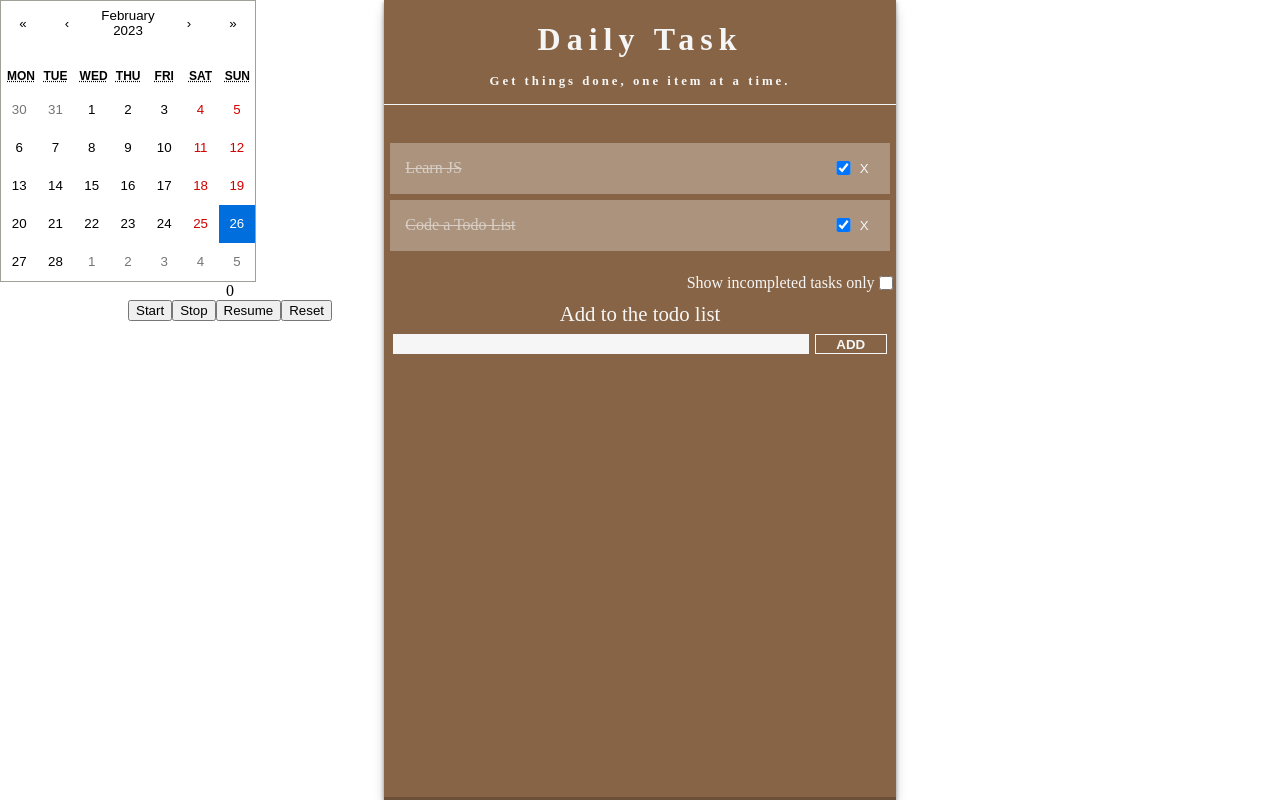
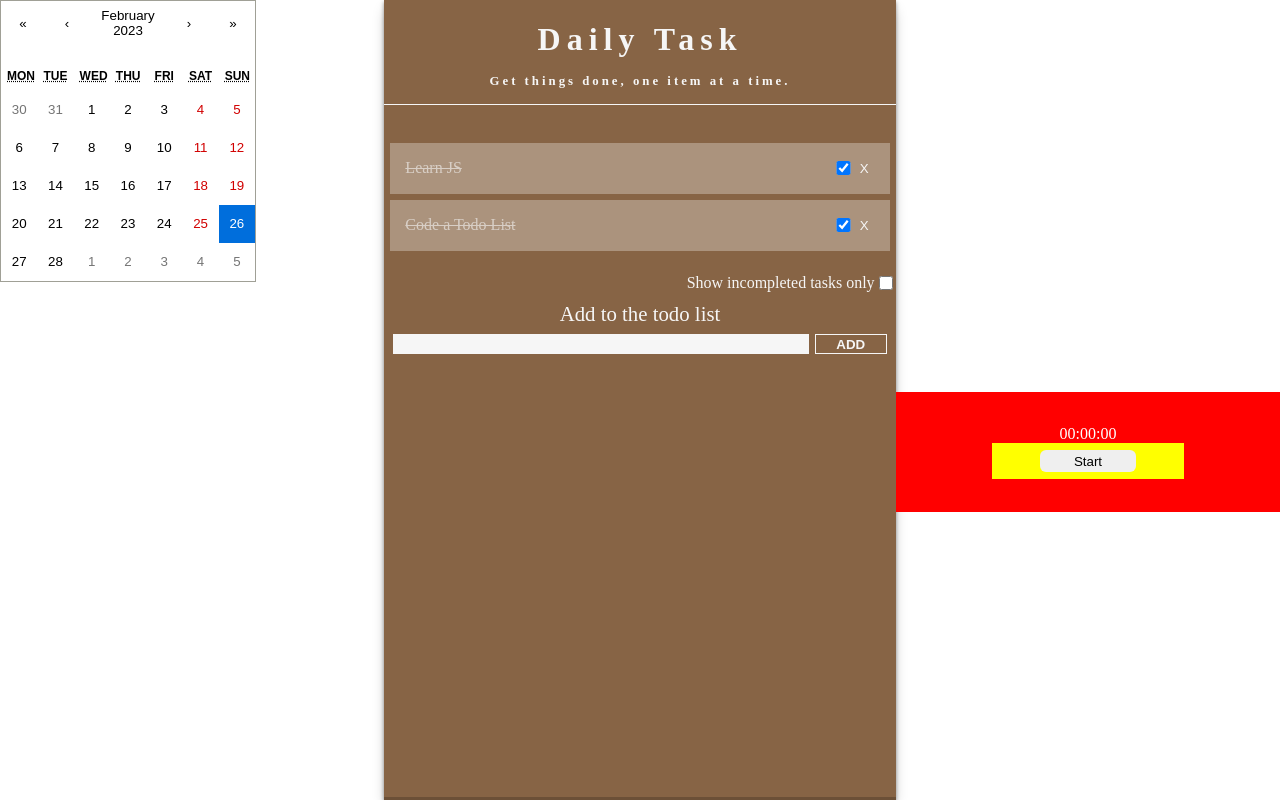
Before and after one commit to Tritintruong114/todo-list-app-notyet, a React (Create React App) app: page / in a window 1280 px wide. Built offline with nearby package versions, Linux system fonts and the light colour scheme.

Commit message:
changin timer

```diff
--- a/src/Timer.js
+++ b/src/Timer.js
@@ -1,6 +1,6 @@
 import "./timer.css";
 import React, { useState, useEffect } from "react";
-var timer;
+// var timer;
 
 const Timer = () => {
   const [time, setTime] = useState(0);
@@ -23,12 +23,38 @@ const Timer = () => {
 
   return (
     <div className="timerContainer">
-      <div>{time}</div>
-      <div>
-        <button onClick={() => setTimerOn(true)}>Start</button>
-        <button onClick={() => setTimerOn(false)}>Stop</button>
-        <button onClick={() => setTimerOn(true)}>Resume</button>
-        <button onClick={() => setTime(0)}>Reset</button>
+      <div className="numberTimer">
+        <span>{("0" + Math.floor((time / 60000) % 60)).slice(-2)}:</span>
+        <span>{("0" + Math.floor((time / 1000) % 60)).slice(-2)}:</span>
+        <span>{("0" + Math.floor((time / 10) % 100)).slice(-2)}</span>
+        {/* //this span meaning when ever the time count to 100
+          //it will devide to 100 and return 0 */}
+      </div>
+      <div className="buttonContainer">
+        {/* conditional rendering */}
+        {!timerOn && time === 0 && (
+          <button className=" button startBtn" onClick={() => setTimerOn(true)}>
+            Start
+          </button>
+        )}
+        {timerOn && (
+          <button className=" button stopBtn" onClick={() => setTimerOn(false)}>
+            Stop
+          </button>
+        )}
+        {!timerOn && time !== 0 && (
+          <button
+            className=" button resumeBtn"
+            onClick={() => setTimerOn(true)}
+          >
+            Resume
+          </button>
+        )}
+        {!timerOn && time > 0 && (
+          <button className=" button resetBtn" onClick={() => setTime(0)}>
+            Reset
+          </button>
+        )}
       </div>
     </div>
   );
--- a/src/timer.css
+++ b/src/timer.css
@@ -8,8 +8,37 @@
 
 
 .timerContainer{
-  /* display: flex; */
+  display: flex;
   position: absolute;
-  /* right:; */
-  left: 10%;
+  flex-direction: column;
+  align-items: center;
+  justify-content: center;
+  right: 0px;
+  bottom: 36%;
+  width: 30%;
+  height: 15%;
+  background-color: red;
 }
+
+.buttonContainer{
+  display: flex;
+  width: 50%;
+  height: 30%;
+  justify-content:center;
+  align-items:center ;
+  gap: 5px;
+  background-color: yellow;
+}
+
+.button {
+  border-radius: 6px;
+  border: none;
+  cursor: pointer;
+  width: 50%;
+  padding: 2%;
+}
+
+.numberTimer{
+  color: white;
+  font-size: medium;
+}
```
